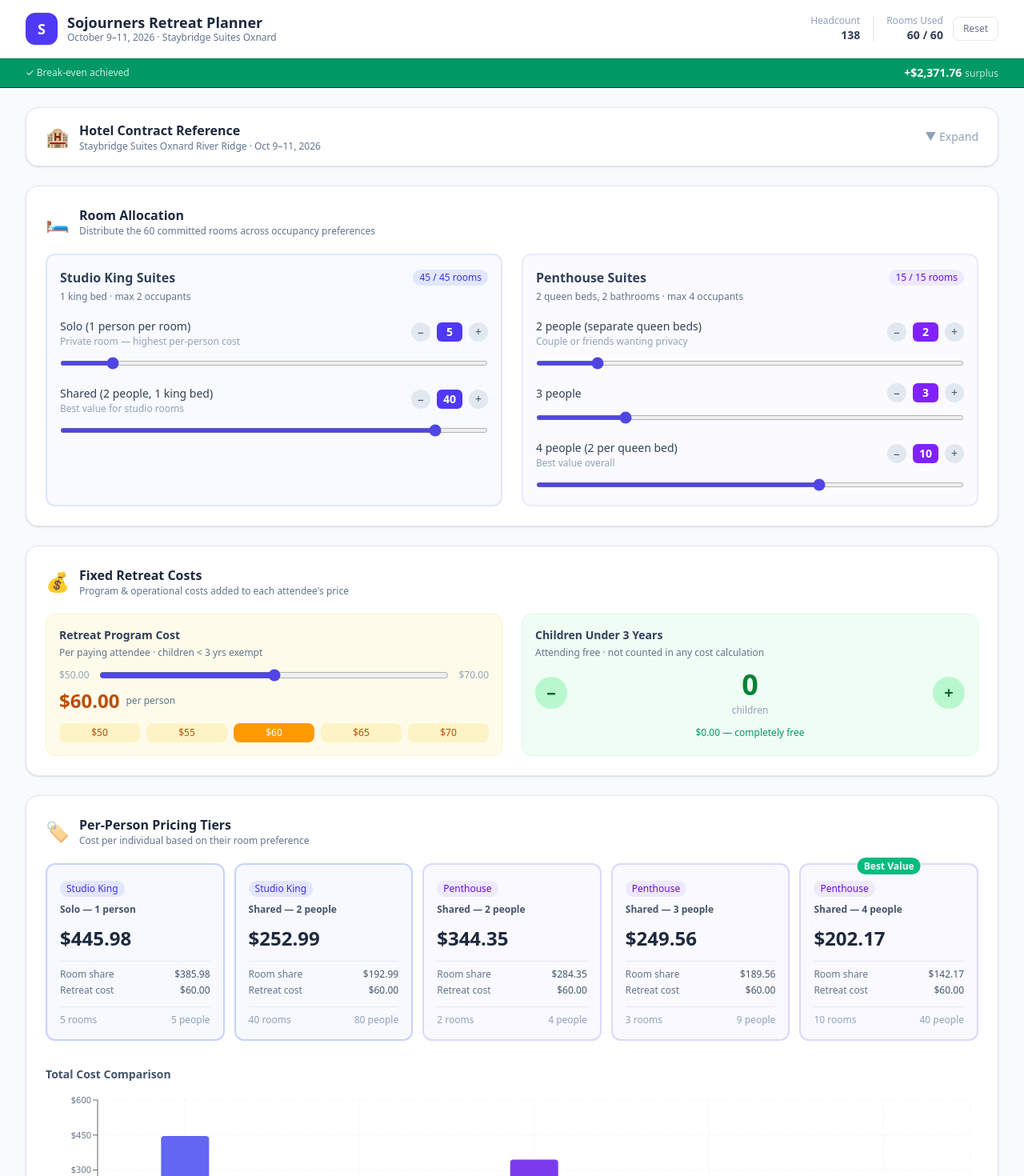
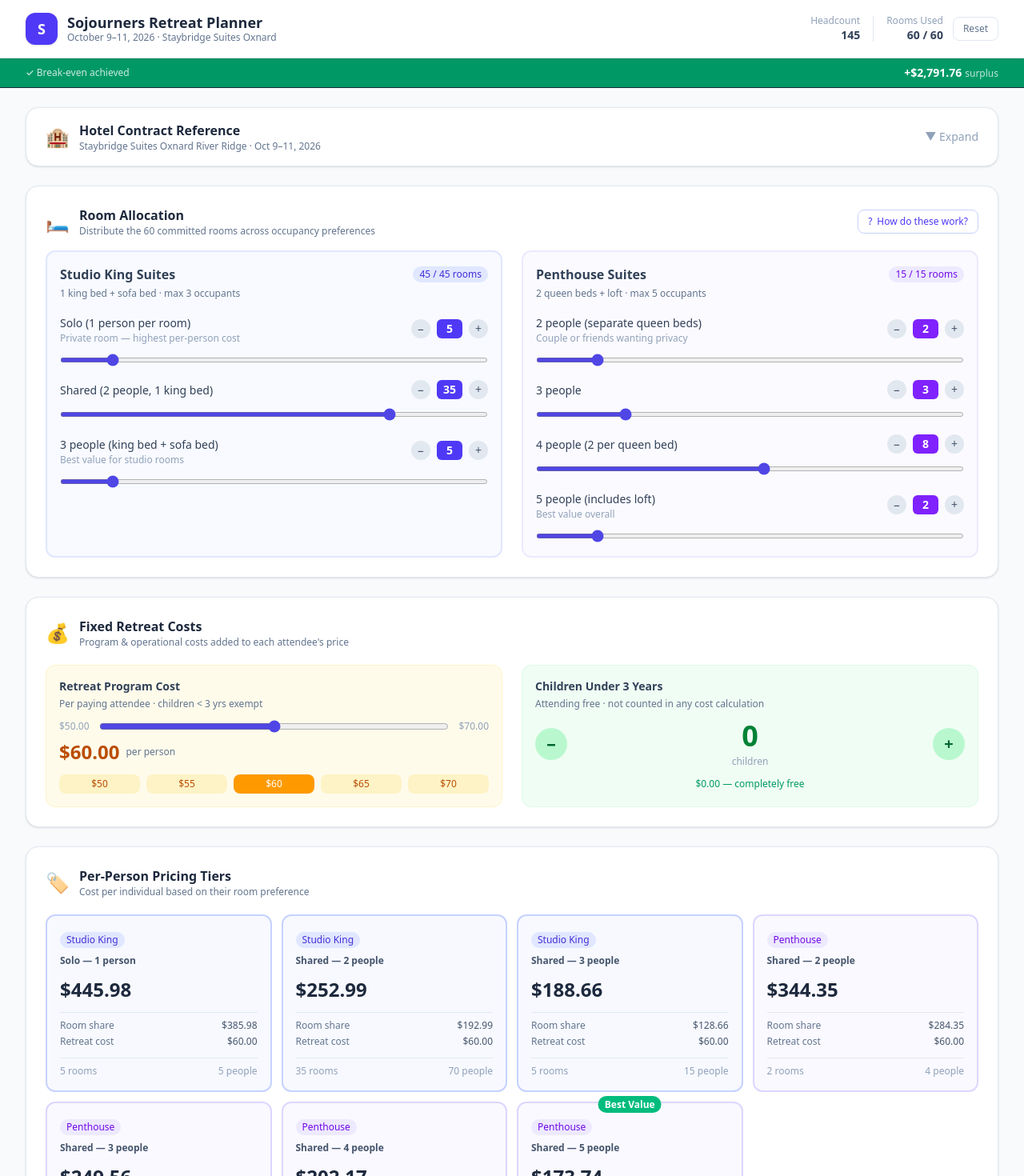
Before and after one commit to chitamoor/sojourners-retreat-planner, a React (Vite) app: page / in a window 1280 px wide. Shown: the top 1470 px of the page at 80% size. Built offline with nearby package versions, Linux system fonts and the light colour scheme.

Commit message:
Add sofa bed (studio 3-person) and loft (penthouse 5-person) tiers + slider help panel
Made-with: Cursor

```diff
--- a/src/App.tsx
+++ b/src/App.tsx
@@ -14,9 +14,11 @@ const AUTH_ENABLED = !!(import.meta.env.VITE_APP_USERNAME && import.meta.env.VIT
 const DEFAULT_ALLOCATION: RoomAllocation = {
   studioKingSolo: DEFAULTS.studioKingSolo,
   studioKingShared: DEFAULTS.studioKingShared,
+  studioKing3person: DEFAULTS.studioKing3person,
   penthouse2person: DEFAULTS.penthouse2person,
   penthouse3person: DEFAULTS.penthouse3person,
   penthouse4person: DEFAULTS.penthouse4person,
+  penthouse5person: DEFAULTS.penthouse5person,
 };
 
 const DEFAULT_FIXED_CONFIG: FixedCostConfig = {
--- a/src/components/PricingTiers.tsx
+++ b/src/components/PricingTiers.tsx
@@ -50,7 +50,7 @@ export default function PricingTiers({ tiers }: Props) {
       </div>
 
       {/* Tier Cards */}
-      <div className="grid grid-cols-1 sm:grid-cols-2 lg:grid-cols-3 xl:grid-cols-5 gap-3 mb-8">
+      <div className="grid grid-cols-1 sm:grid-cols-2 lg:grid-cols-3 xl:grid-cols-4 2xl:grid-cols-7 gap-3 mb-8">
         {tiers.map(tier => {
           const colors = ROOM_COLORS[tier.roomType];
           const isActive = tier.roomCount > 0;
--- a/src/components/RoomAllocator.tsx
+++ b/src/components/RoomAllocator.tsx
@@ -1,3 +1,4 @@
+import { useState } from 'react';
 import { CONTRACT } from '../constants';
 import type { RoomAllocation } from '../types';
 import { studioRoomsUsed, penthouseRoomsUsed } from '../utils/pricing';
@@ -8,6 +9,8 @@ interface Props {
 }
 
 export default function RoomAllocator({ allocation, onChange }: Props) {
+  const [showHelp, setShowHelp] = useState(false);
+
   const studioUsed = studioRoomsUsed(allocation);
   const penthouseUsed = penthouseRoomsUsed(allocation);
   const studioMax = CONTRACT.rooms.studioKing.total;
@@ -23,13 +26,63 @@ export default function RoomAllocator({ allocation, onChange }: Props) {
 
   return (
     <div className="bg-white rounded-2xl shadow-sm border border-slate-200 p-6">
-      <div className="flex items-center gap-3 mb-5">
-        <span className="text-2xl">🛏️</span>
-        <div>
-          <h2 className="font-semibold text-slate-800">Room Allocation</h2>
-          <p className="text-xs text-slate-500">Distribute the 60 committed rooms across occupancy preferences</p>
+      <div className="flex items-center justify-between mb-4">
+        <div className="flex items-center gap-3">
+          <span className="text-2xl">🛏️</span>
+          <div>
+            <h2 className="font-semibold text-slate-800">Room Allocation</h2>
+            <p className="text-xs text-slate-500">Distribute the 60 committed rooms across occupancy preferences</p>
+          </div>
         </div>
+        <button
+          onClick={() => setShowHelp(h => !h)}
+          className="flex items-center gap-1.5 text-xs text-indigo-600 hover:text-indigo-800 border border-indigo-200 hover:border-indigo-400 px-3 py-1.5 rounded-lg transition-colors"
+        >
+          <span>?</span>
+          <span>{showHelp ? 'Hide help' : 'How do these work?'}</span>
+        </button>
       </div>
+
+      {/* Instruction panel */}
+      {showHelp && (
+        <div className="mb-5 bg-indigo-50 border border-indigo-100 rounded-xl p-4 text-sm text-slate-600 space-y-2">
+          <p className="font-semibold text-indigo-800 mb-1">How to use the room sliders</p>
+          <ul className="space-y-1.5 text-xs">
+            <li className="flex gap-2">
+              <span className="text-indigo-400 mt-0.5">▸</span>
+              <span>Each row represents a <strong>room configuration</strong> — how many people will share one room of that type. The number badge shows how many rooms are assigned to that configuration.</span>
+            </li>
+            <li className="flex gap-2">
+              <span className="text-indigo-400 mt-0.5">▸</span>
+              <span>Sliders are <strong>independent</strong> — they don't auto-balance. You must ensure the rows add up to no more than the available rooms (45 Studio, 15 Penthouse).</span>
+            </li>
+            <li className="flex gap-2">
+              <span className="text-indigo-400 mt-0.5">▸</span>
+              <span>A <strong>red warning</strong> appears if the total exceeds available rooms. Reduce another row to clear it.</span>
+            </li>
+            <li className="flex gap-2">
+              <span className="text-indigo-400 mt-0.5">▸</span>
+              <span>Use the <strong>− and + buttons</strong> for precise one-room adjustments, or drag the slider for quick changes.</span>
+            </li>
+            <li className="flex gap-2">
+              <span className="text-indigo-400 mt-0.5">▸</span>
+              <span><strong>Unallocated rooms</strong> still cost the church money. Leaving more than 12 rooms empty (below 48 total) triggers hotel attrition fees.</span>
+            </li>
+          </ul>
+          <div className="mt-3 pt-3 border-t border-indigo-100 grid grid-cols-2 gap-3 text-xs">
+            <div className="bg-white rounded-lg p-2.5 border border-indigo-100">
+              <p className="font-semibold text-slate-700 mb-1">Studio King Suite</p>
+              <p className="text-slate-500">1 king bed + pull-out sofa bed</p>
+              <p className="text-slate-500">Max <strong>3 people</strong> per room</p>
+            </div>
+            <div className="bg-white rounded-lg p-2.5 border border-indigo-100">
+              <p className="font-semibold text-slate-700 mb-1">Penthouse Suite</p>
+              <p className="text-slate-500">2 queen beds + loft space</p>
+              <p className="text-slate-500">Max <strong>5 people</strong> per room</p>
+            </div>
+          </div>
+        </div>
+      )}
 
       <div className="grid grid-cols-1 md:grid-cols-2 gap-6">
         {/* Studio King */}
@@ -40,7 +93,7 @@ export default function RoomAllocator({ allocation, onChange }: Props) {
               {studioUsed} / {studioMax} rooms
             </span>
           </div>
-          <p className="text-xs text-slate-500 mb-4">1 king bed · max 2 occupants</p>
+          <p className="text-xs text-slate-500 mb-4">1 king bed + sofa bed · max 3 occupants</p>
 
           <SliderRow
             label="Solo (1 person per room)"
@@ -56,12 +109,19 @@ export default function RoomAllocator({ allocation, onChange }: Props) {
             max={studioMax}
             onChange={v => set('studioKingShared', v)}
             color="indigo"
+          />
+          <SliderRow
+            label="3 people (king bed + sofa bed)"
+            value={allocation.studioKing3person}
+            max={studioMax}
+            onChange={v => set('studioKing3person', v)}
+            color="indigo"
             note="Best value for studio rooms"
           />
 
           {studioOver && (
             <p className="mt-2 text-xs text-red-600 font-medium">
-              ⚠ Over by {studioUsed - studioMax} room{studioUsed - studioMax > 1 ? 's' : ''}
+              ⚠ Over by {studioUsed - studioMax} room{studioUsed - studioMax > 1 ? 's' : ''} — reduce another row
             </p>
           )}
           {!studioOver && studioRemaining > 0 && (
@@ -77,7 +137,7 @@ export default function RoomAllocator({ allocation, onChange }: Props) {
               {penthouseUsed} / {penthouseMax} rooms
             </span>
           </div>
-          <p className="text-xs text-slate-500 mb-4">2 queen beds, 2 bathrooms · max 4 occupants</p>
+          <p className="text-xs text-slate-500 mb-4">2 queen beds + loft · max 5 occupants</p>
 
           <SliderRow
             label="2 people (separate queen beds)"
@@ -100,12 +160,19 @@ export default function RoomAllocator({ allocation, onChange }: Props) {
             max={penthouseMax}
             onChange={v => set('penthouse4person', v)}
             color="violet"
+          />
+          <SliderRow
+            label="5 people (includes loft)"
+            value={allocation.penthouse5person}
+            max={penthouseMax}
+            onChange={v => set('penthouse5person', v)}
+            color="violet"
             note="Best value overall"
           />
 
           {penthouseOver && (
             <p className="mt-2 text-xs text-red-600 font-medium">
-              ⚠ Over by {penthouseUsed - penthouseMax} room{penthouseUsed - penthouseMax > 1 ? 's' : ''}
+              ⚠ Over by {penthouseUsed - penthouseMax} room{penthouseUsed - penthouseMax > 1 ? 's' : ''} — reduce another row
             </p>
           )}
           {!penthouseOver && penthouseRemaining > 0 && (
--- a/src/constants.ts
+++ b/src/constants.ts
@@ -15,15 +15,15 @@ export const CONTRACT = {
       label: 'Studio King Suite',
       total: 45,
       ratePerNight: 169,
-      description: '1 king bed, full kitchen',
-      maxOccupancy: 2,
+      description: '1 king bed + sofa bed, full kitchen',
+      maxOccupancy: 3,
     },
     penthouse: {
       label: 'Penthouse Suite',
       total: 15,
       ratePerNight: 249,
-      description: '2 queen beds, 2 bathrooms, full kitchen',
-      maxOccupancy: 4,
+      description: '2 queen beds + loft, 2 bathrooms, full kitchen',
+      maxOccupancy: 5,
     },
   },
 
@@ -68,8 +68,10 @@ export const DEFAULTS = {
 
   // Default room allocation split
   studioKingSolo: 5,
-  studioKingShared: 40,
+  studioKingShared: 35,
+  studioKing3person: 5,
   penthouse2person: 2,
   penthouse3person: 3,
-  penthouse4person: 10,
+  penthouse4person: 8,
+  penthouse5person: 2,
 } as const;
--- a/src/types.ts
+++ b/src/types.ts
@@ -1,9 +1,11 @@
 export interface RoomAllocation {
   studioKingSolo: number;       // studio king rooms with 1 occupant
   studioKingShared: number;     // studio king rooms with 2 occupants sharing king bed
+  studioKing3person: number;    // studio king rooms with 3 occupants (king + sofa bed)
   penthouse2person: number;     // penthouse rooms with 2 occupants
   penthouse3person: number;     // penthouse rooms with 3 occupants
   penthouse4person: number;     // penthouse rooms with 4 occupants
+  penthouse5person: number;     // penthouse rooms with 5 occupants (includes loft)
 }
 
 export interface FixedCostConfig {
--- a/src/utils/pricing.ts
+++ b/src/utils/pricing.ts
@@ -21,9 +21,11 @@ export function totalHeadcount(alloc: RoomAllocation): number {
   return (
     alloc.studioKingSolo * 1 +
     alloc.studioKingShared * 2 +
+    alloc.studioKing3person * 3 +
     alloc.penthouse2person * 2 +
     alloc.penthouse3person * 3 +
-    alloc.penthouse4person * 4
+    alloc.penthouse4person * 4 +
+    alloc.penthouse5person * 5
   );
 }
 
@@ -32,18 +34,20 @@ export function totalRoomsUsed(alloc: RoomAllocation): number {
   return (
     alloc.studioKingSolo +
     alloc.studioKingShared +
+    alloc.studioKing3person +
     alloc.penthouse2person +
     alloc.penthouse3person +
-    alloc.penthouse4person
+    alloc.penthouse4person +
+    alloc.penthouse5person
   );
 }
 
 export function studioRoomsUsed(alloc: RoomAllocation): number {
-  return alloc.studioKingSolo + alloc.studioKingShared;
+  return alloc.studioKingSolo + alloc.studioKingShared + alloc.studioKing3person;
 }
 
 export function penthouseRoomsUsed(alloc: RoomAllocation): number {
-  return alloc.penthouse2person + alloc.penthouse3person + alloc.penthouse4person;
+  return alloc.penthouse2person + alloc.penthouse3person + alloc.penthouse4person + alloc.penthouse5person;
 }
 
 /** Build all pricing tiers from current config */
@@ -74,6 +78,18 @@ export function computePricingTiers(
       totalPerPerson: 0,
       roomCount: alloc.studioKingShared,
       headcount: alloc.studioKingShared * 2,
+      isBestValue: false,
+    },
+    {
+      id: 'studio-3',
+      label: 'Studio King — 3 People',
+      roomType: 'studio',
+      occupants: 3,
+      roomCostPerPerson: roomCostPerPerson(STUDIO_RATE, 3),
+      fixedCostPerPerson: fixedConfig.retreatCostPerPerson,
+      totalPerPerson: 0,
+      roomCount: alloc.studioKing3person,
+      headcount: alloc.studioKing3person * 3,
       isBestValue: false,
     },
     {
@@ -110,6 +126,18 @@ export function computePricingTiers(
       totalPerPerson: 0,
       roomCount: alloc.penthouse4person,
       headcount: alloc.penthouse4person * 4,
+      isBestValue: false,
+    },
+    {
+      id: 'penthouse-5',
+      label: 'Penthouse — 5 People',
+      roomType: 'penthouse',
+      occupants: 5,
+      roomCostPerPerson: roomCostPerPerson(PENTHOUSE_RATE, 5),
+      fixedCostPerPerson: fixedConfig.retreatCostPerPerson,
+      totalPerPerson: 0,
+      roomCount: alloc.penthouse5person,
+      headcount: alloc.penthouse5person * 5,
       isBestValue: false,
     },
   ];
```
